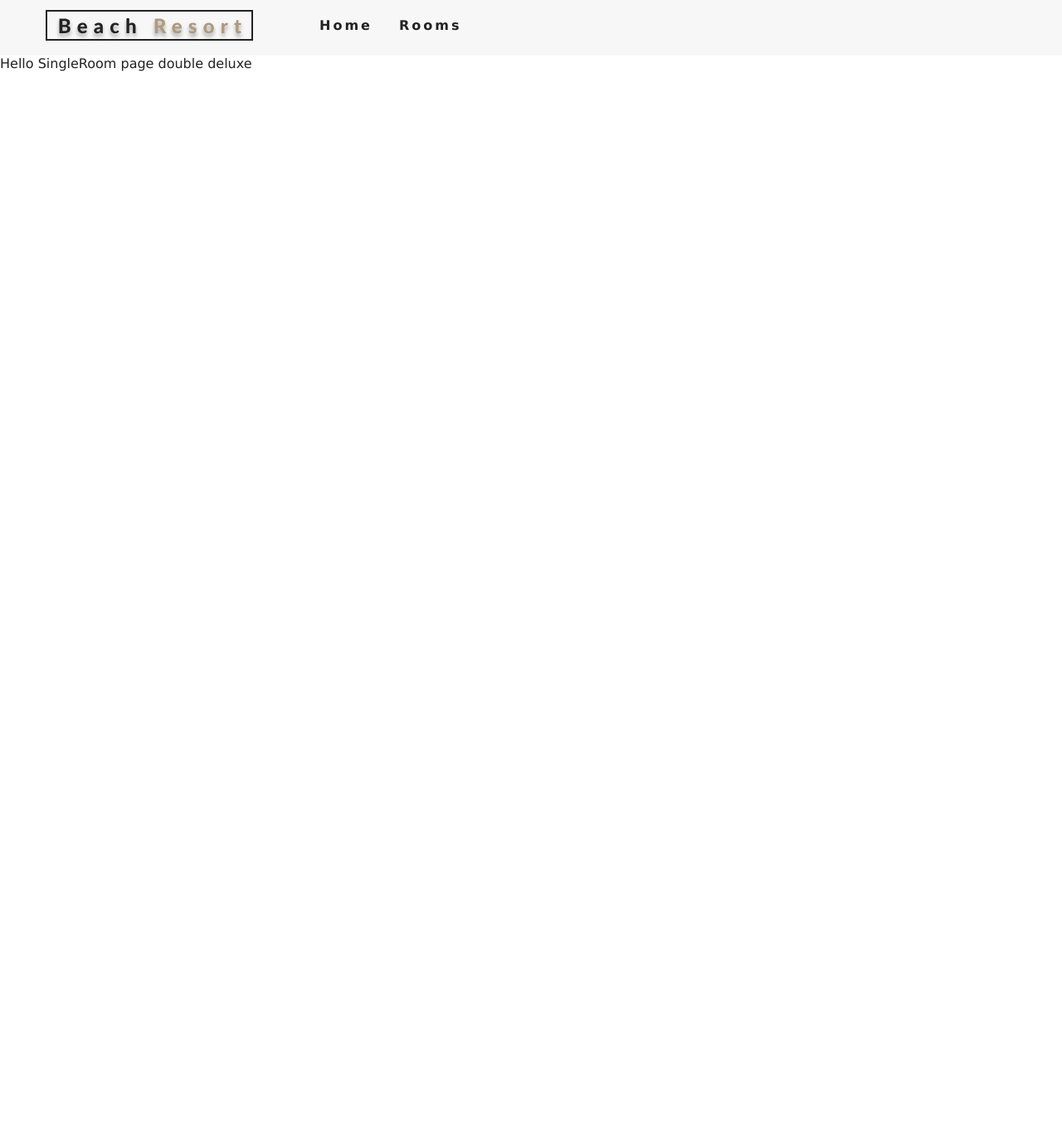
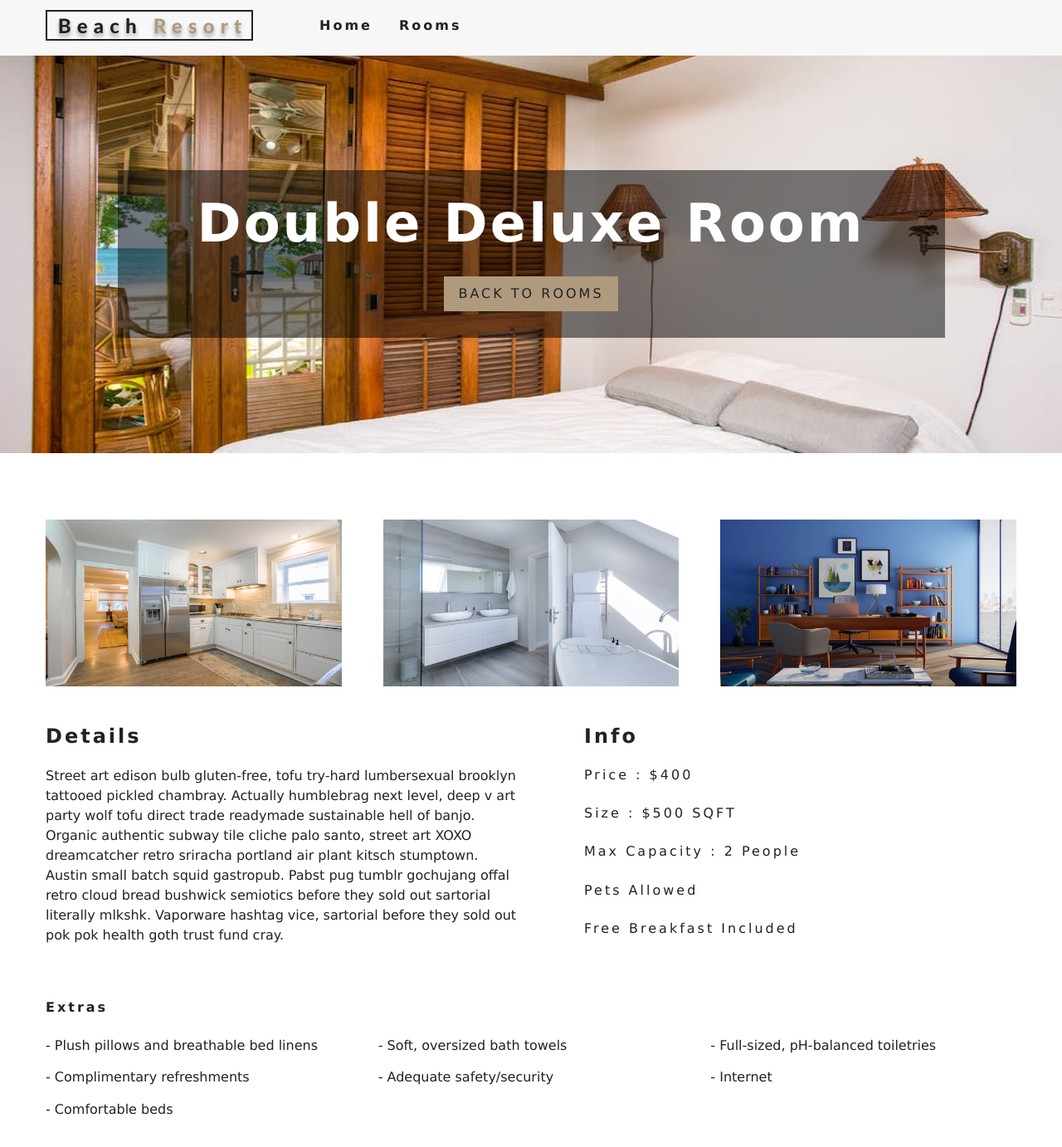
Before and after one commit to abduh9350/hotel-reservation, a React (Create React App) app: page /rooms/double-deluxe in a window 1280 px wide. Shown: the top 1382 px of the page at 83% size. Before the commit the page ends 800 px from the top, so only its background shows below. Built offline with nearby package versions, Linux system fonts and the light colour scheme.

Commit message:
roomslist and roomsfilter compnents added

```diff
--- a/package.json
+++ b/package.json
@@ -11,6 +11,7 @@
     "react-icons": "^4.1.0",
     "react-router-dom": "^5.2.0",
     "react-scripts": "4.0.1",
+    "styled-components": "^5.2.1",
     "web-vitals": "^0.2.4"
   },
   "scripts": {
--- /dev/null
+++ b/src/components/RoomsContainer.js
@@ -0,0 +1,56 @@
+import React from 'react'
+import RoomsFilter from './RoomsFilter';
+import RoomsList from './RoomsList';
+import {withRoomConsumer} from '../context'
+import Loading from './Loading'
+
+function RoomContainer({context}) {
+    const {loading, sortedRooms, rooms} = context
+    if(loading) {
+        return <Loading />
+    }
+
+    return (
+        <div>
+            Hello Rooms Container
+            <RoomsFilter rooms={rooms} />
+            <RoomsList rooms={sortedRooms}/>
+        </div>
+    )
+
+}
+
+export default withRoomConsumer(RoomContainer)
+
+
+
+// import React from 'react'
+// import RoomsFilter from './RoomsFilter';
+// import RoomsList from './RoomsList';
+// import {RoomConsumer} from '../context'
+// import Loading from './Loading'
+// function RoomsContainer() {
+//     return (
+//         <RoomConsumer>
+//             {
+//                 (value) => {
+//                     const {loading, sortedRooms, rooms} = value
+
+//                     if(loading) {
+//                         return <Loading />
+//                     }
+
+//                     return (
+//                         <div>
+//                             Hello Rooms Container
+//                             <RoomsFilter rooms={rooms} />
+//                             <RoomsList rooms={sortedRooms}/>
+//                         </div>
+//                     )
+//                 }
+//             }
+//         </RoomConsumer>
+//     )
+// }
+
+// export default RoomsContainer
--- /dev/null
+++ b/src/components/RoomsFilter.js
@@ -0,0 +1,11 @@
+import React from 'react'
+
+function RoomsFilter() {
+    return (
+        <div>
+            Hello Rooms Filter
+        </div>
+    )
+}
+
+export default RoomsFilter
--- /dev/null
+++ b/src/components/RoomsList.js
@@ -0,0 +1,28 @@
+import React from 'react'
+import Room from './Room'
+
+function RoomsList({rooms}) {
+    if(rooms.length === 0) {
+        return (
+            <div className="empty-search">
+                <h3>
+                    unfortunately no rooms matched your search parameters
+                </h3>
+            </div>
+        )
+    }
+    return (
+        <section className='roomslist'>
+            <div className="roomslist-center">
+                {rooms.map(item => {
+                    return (
+                        <Room key={item.id} room={item} />
+                    )
+                })}
+            </div>
+           Hello Rooms List
+        </section>
+    )
+}
+
+export default RoomsList
--- /dev/null
+++ b/src/components/StyledHero.js
@@ -0,0 +1,12 @@
+import styled from 'styled-components'
+import defaultImg from '../images/room-1.jpeg';
+
+const StyledHero = styled.header`
+    min-height: 60vh;
+    background: url(${props => (props.img? props.img : defaultImg)}) center/cover no-repeat;
+    display: flex;
+    align-items: center;
+    justify-content: center;
+`;
+
+export default StyledHero;
--- a/src/context.js
+++ b/src/context.js
@@ -53,4 +53,14 @@
 
 const RoomConsumer = RoomContext.Consumer;
 
+export function withRoomConsumer(Component) {
+    return function ConsumerWrapper(props) {
+        return (
+            <RoomConsumer>
+                {value => <Component {...props} context={value}/>}
+            </RoomConsumer>
+        )
+    }
+}
+
 export { RoomConsumer, RoomProvider, RoomContext };
--- a/src/pages/Rooms.js
+++ b/src/pages/Rooms.js
@@ -2,6 +2,7 @@
 import Hero from '../components/Hero'
 import Banner from '../components/Banner'
 import {Link} from 'react-router-dom'
+import RoomsContainer from '../components/RoomsContainer'
 function Rooms() {
     return (
         <div>
@@ -12,6 +13,7 @@
                     </Link>
             </Banner>
            </Hero>
+           <RoomsContainer />
         </div>
     )
 }
--- a/src/pages/SingleRoom.js
+++ b/src/pages/SingleRoom.js
@@ -4,7 +4,7 @@
 import Banner from '../components/Banner'
 import {Link} from 'react-router-dom'
 import {RoomContext} from '../context'
-
+import StyledHero from '../components/StyledHero'
 class SingleRoom extends Component {
     constructor(props) {
         super(props);
@@ -29,9 +29,64 @@
                 </div>
             )
         }
+        const {name, description, capacity, size, price, extras, breakfast, pets, images} = room
+        const [mainImg, ...defaultImg] = images;
+        console.log(defaultImg);
         return (
             <div>
-                Hello SingleRoom page {room.name}
+                <StyledHero img={mainImg || this.state.defaultBcg}>
+                    <Banner title={`${name} room`}>
+                        <Link to='/rooms' className='btn-primary'>
+                            Back to rooms
+                        </Link>
+                    </Banner>
+                </StyledHero>
+                <section className="single-room">
+                    <div className="single-room-images">
+                        {defaultImg.map((item, index) => {
+                            return  (<img key={index} src={item} alt={name} />)
+                        })}
+                    </div>
+                    <div className="single-room-info">
+                        <article className="desc">
+                            <h3>
+                                details
+                            </h3>
+                            <p>
+                                {description}
+                            </p>
+                        </article>
+                        <article className="info">
+                            <h3>
+                                info
+                            </h3>
+                            <h6>price : ${price}</h6>
+                            <h6>size : ${size} SQFT</h6>
+                            <h6>
+                                max capacity : {' '}
+                                {
+                                    capacity > 1 ? `${capacity} people`: `${capacity} person `
+                                }
+                            </h6>
+                            <h6>{pets ? 'pets allowed' : 'no pets allowed'}</h6>
+                            <h6>{breakfast && 'free breakfast included'}</h6>
+                        </article>
+                    </div>
+                </section>
+                <section className="room-extras">
+                    <h6>
+                        Extras
+                    </h6>
+                    <ul className="extras">
+                        {extras.map((item, index) => {
+                            return (
+                                <li key={index}>
+                                    - {item}
+                                </li>
+                            )
+                        })}
+                    </ul>
+                </section>
             </div>
         )
     }
```
Also changed, not shown: 2 other files (tests, documents, lock files or other folders).
